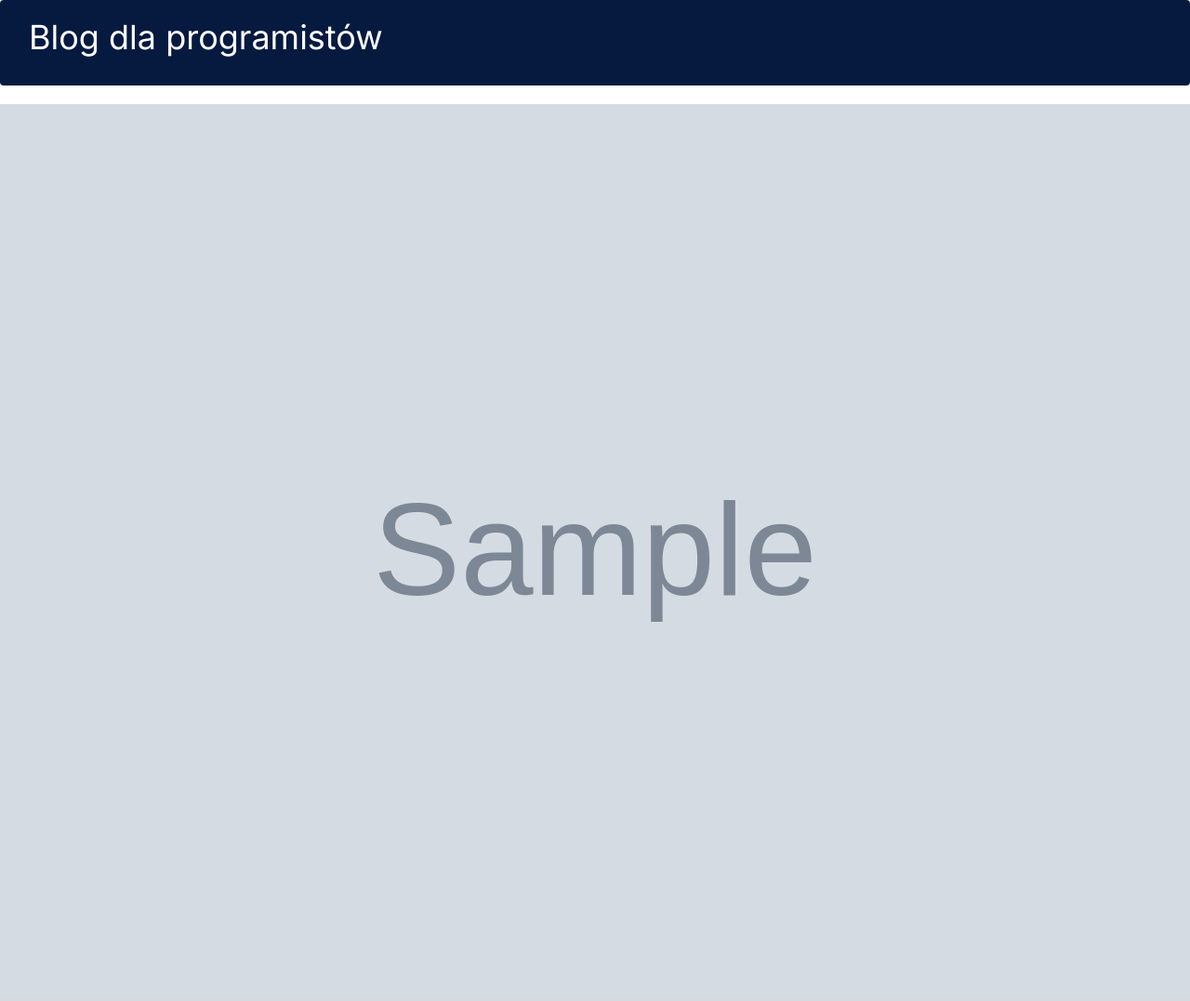
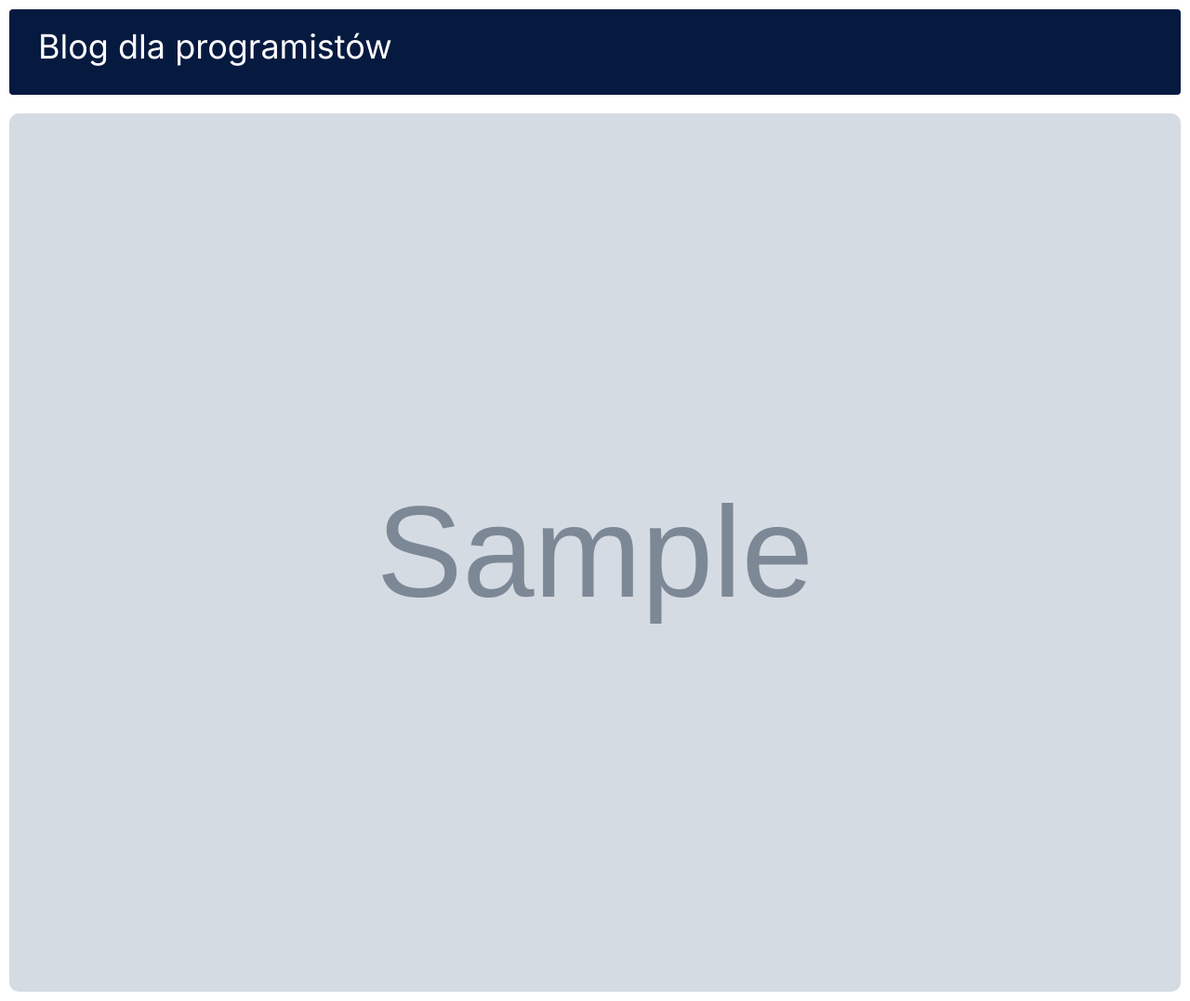
Before and after one commit to MichalG1910/djangoblog, a Django app: page /post/1/image/ in a window 1280 px wide. Shown: the whole page at 93% size. Before the commit the page ends 669 px from the top, so only its background shows below. Run offline with Django 4.2, Linux system fonts and the light colour scheme; tables that the repository leaves empty hold one stand-in row (values such as "Sample post"); grey boxes marked "Sample" are stand-in pictures; some libraries are stand-ins or nearby versions.

Commit message:
widok całego obrazka poprawki

```diff
--- a/blog/static/css/blog.css
+++ b/blog/static/css/blog.css
@@ -255,9 +255,15 @@ i{
 margin-top: 8px;
 }
 
-.img-fullscreen {
+.fullscreenViev {
   margin-left: 30px;
   color: #ffffff;
   font-family: 'Inter', sans-serif;
   text-decoration: none;
 }
+.padding-fullscreenViev {
+  padding: 10px 10px 10px 10px
+}
+.imagefsv {
+border-radius: 10px;
+}
--- a/blog/templates/blog/image_fullscreen.html
+++ b/blog/templates/blog/image_fullscreen.html
@@ -11,13 +11,13 @@
             <script src="https://maxcdn.bootstrapcdn.com/bootstrap/3.3.7/js/bootstrap.min.js" integrity="sha384-Tc5IQib027qvyjSMfHjOMaLkfuWVxZxUPnCJA7l2mCWNIpG9mGCD8wGNIcPD7Txa" crossorigin="anonymous"></script>
     </head>
 <body>
+ <div class="padding-fullscreenViev">
     <div class="navbar navbar-light" style="background-color: #061A40">
-        <h1><a class="img-fullscreen" href="/">Blog dla programistów</a></h1><br/>
+        <h1><a class="fullscreenViev" href="/">Blog dla programistów</a></h1><br/>
     </div>
     <div>
-        <div>
-            <a href="{% url 'post_detail' pk=post.pk %}"><img src="{{ post.image.url }}" alt="Obrazek" width="100%">
-        </div>
+        <a href="{% url 'post_detail' pk=post.pk %}"><img src="{{ post.image.url }}" class="imagefsv" alt="Obrazek" width="100%">
     </div>
+</div>
 </body>
 </html>
```
